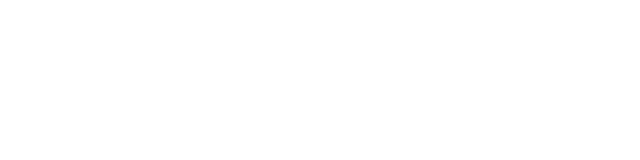
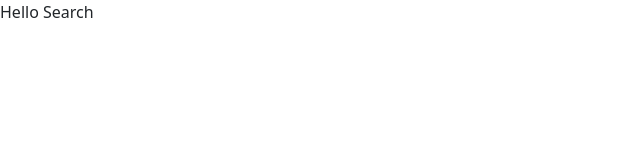
Before and after one commit to McKB/alpine-api, a React (Create React App) app in the folder client/: page /browse in a window 1280 px wide. Before the commit this address had no page. Shown: the top 160 px of the page, without its empty margins (0-640 px from the left). Built offline with nearby package versions, Linux system fonts and the light colour scheme.

Commit message:
adds link to searchpage

```diff
--- a/client/src/App.js
+++ b/client/src/App.js
@@ -1,4 +1,5 @@
 import HomePage from "./pages/HomePage/HomePage"
+import SearchPage from './pages/SearchPage/SearchPage'
 import { BrowserRouter, Routes, Route } from 'react-router-dom'
 
 function App() {
@@ -6,6 +7,7 @@
     <div className="App">
       <BrowserRouter>
         <Routes>
+          <Route path='/browse' element={<SearchPage />} />
           <Route path='/' element={<HomePage />} />
         </Routes>
       </BrowserRouter>
--- a/client/src/pages/HomePage/HomePage.jsx
+++ b/client/src/pages/HomePage/HomePage.jsx
@@ -1,5 +1,6 @@
 import React from 'react'
 import { Container, Row, Col } from 'react-bootstrap'
+import { Link } from 'react-router-dom'
 import BrowseButton from '../../components/BrowseButton'
 import background from './bg.jpeg'
 
@@ -17,7 +18,9 @@
             </Row>
             <Row className='justify-content-center'>
                 <Col md='auto'>
-                    <BrowseButton items='resorts' />
+                    <Link to={'/browse'}>
+                        <BrowseButton items='resorts' />
+                    </Link>
                 </Col>
             </Row>
         </Container>
--- a/client/src/pages/SearchPage/SearchPage.jsx
+++ b/client/src/pages/SearchPage/SearchPage.jsx
@@ -0,0 +1,9 @@
+const SearchPage = () => {
+    return (
+        <div>
+            Hello Search
+        </div>
+    )
+}
+
+export default SearchPage
```
